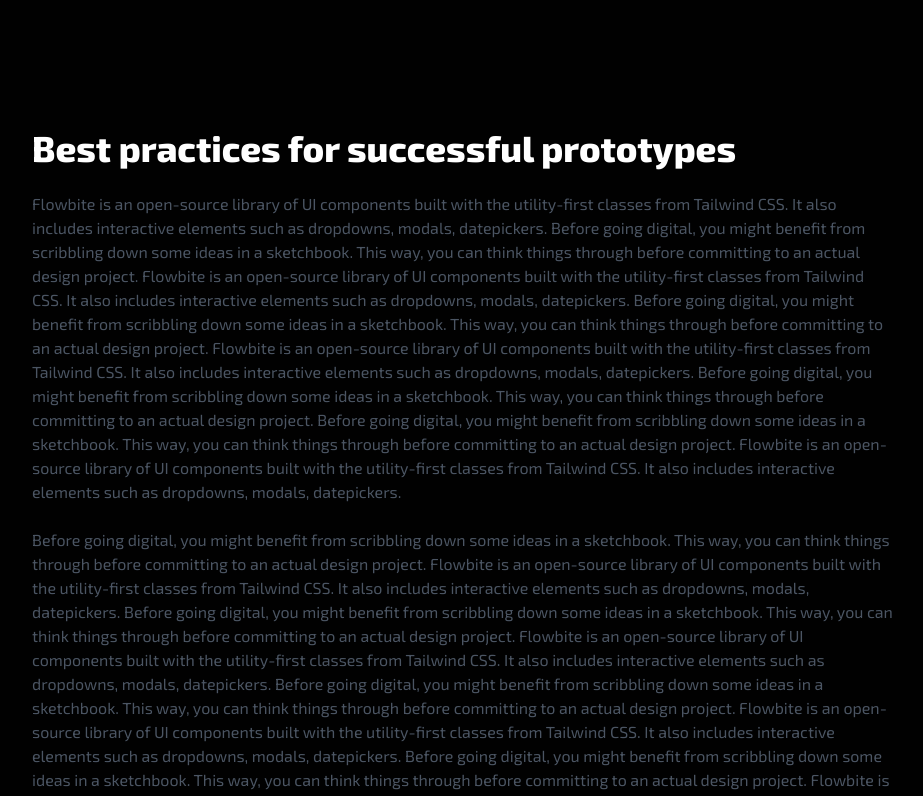
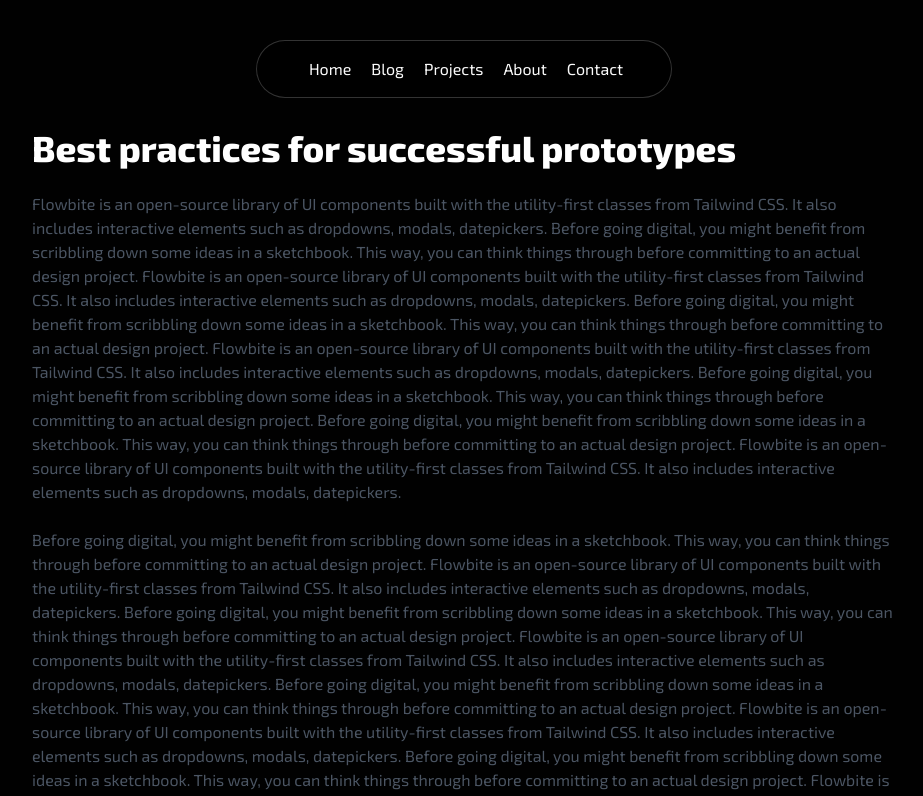
Before and after one commit to ExplorerAadi/motion-la-la-land, a Next.js app: page /smart-navbar in a window 1280 px wide. Shown: the top 796 px of the page, without its empty margins (176-1099 px from the left). Built offline with nearby package versions, Linux system fonts and the light colour scheme.

Commit message:
🪄 polish smart navbar animation

```diff
--- a/components/SmartNavbar.tsx
+++ b/components/SmartNavbar.tsx
@@ -54,13 +54,13 @@
   }[];
   className?: string;
 }) => {
-  const { scrollYProgress } = useScroll();
+  const { scrollY } = useScroll();
 
   const [visible, setVisible] = useState(true);
 
-  useMotionValueEvent(scrollYProgress, "change", (current) => {
+  useMotionValueEvent(scrollY, "change", (current) => {
     if (typeof current === "number") {
-      const direction = current! - scrollYProgress.getPrevious()!;
+      const direction = current - scrollY.getPrevious()!;
 
       if (direction < 0) {
         setVisible(true);
@@ -86,7 +86,8 @@
           y: -40,
         }}
         transition={{
-          duration: 0.2,
+          duration: 0.4,
+          ease: [0.42, 0, 0.58, 1], // Custom cubic-bezier easing
         }}
         className={classNames(
           "flex max-w-fit fixed top-10 inset-x-0 mx-auto border border-white/[0.2] rounded-full bg-black z-[5000] px-12 py-4 items-center justify-center space-x-4",
@@ -94,8 +95,13 @@
         )}
       >
         {navItems.map((navItem: any, idx: number) => (
+          <motion.div
+            key={`link=${idx}`}
+            initial={{ opacity: 0, y: -10 }}
+            animate={{ opacity: 1, y: 0 }}
+            transition={{ delay: idx * 0.1 }} // Staggered animation
+          >
             <Link
-            key={`link=${idx}`}
               href={navItem.link}
               className={classNames(
                 "relative text-neutral-50 items-center flex space-x-1 hover:text-neutral-300"
@@ -104,6 +110,7 @@
               <span className="block sm:hidden">{navItem.icon}</span>
               <span className="hidden sm:block">{navItem.name}</span>
             </Link>
+          </motion.div>
         ))}
       </motion.div>
     </AnimatePresence>
```
Lines whose indentation alone changed are shown as unchanged.
